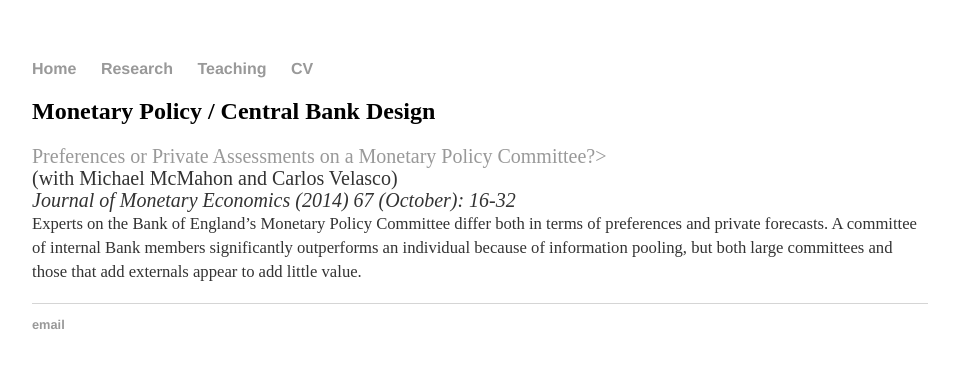
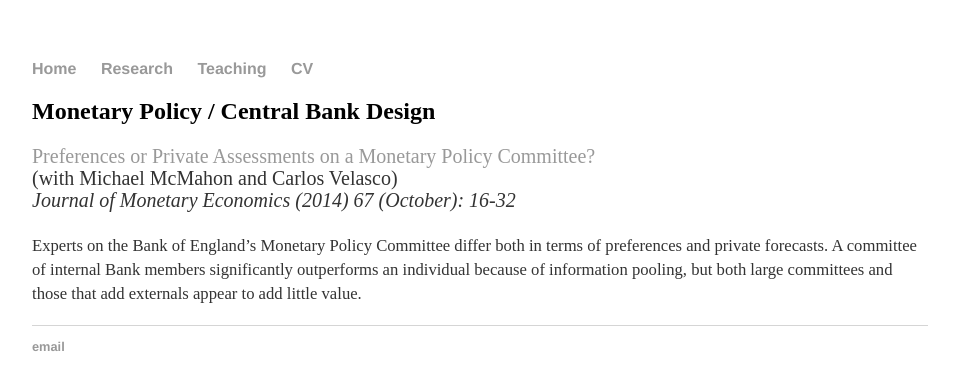
Before and after one commit to sekhansen/sekhansen.github.io, a Jekyll site: the page built from research.html, in a window 1280 px wide. Shown: the top 390 px of the page, without its empty margins (160-1119 px from the left). Built offline with Jekyll 4.4.1, drawn with Linux system fonts in a browser that asks for light colours.

```diff
--- a/research.html
+++ b/research.html
@@ -5,8 +5,8 @@ title: research
 <h2>Monetary Policy / Central Bank Design </h2>
 
 <p>
-<a href="http://www.sciencedirect.com/science/article/pii/S0304393214000841"> Preferences or Private Assessments on a Monetary Policy Committee?></a>
+<a href="http://www.sciencedirect.com/science/article/pii/S0304393214000841"> Preferences or Private Assessments on a Monetary Policy Committee?</a>
 <br>(with Michael McMahon and Carlos Velasco)
-  <br><i>Journal of Monetary Economics (2014) 67 (October): 16-32</i>
-<br><small>Experts on the Bank of England’s Monetary Policy Committee differ both in terms of preferences and private forecasts.  A committee of internal Bank members significantly outperforms an individual because of information pooling, but both large committees and those that add externals appear to add little value.</small>
+<br><i>Journal of Monetary Economics (2014) 67 (October): 16-32</i>
+<br><br><small>Experts on the Bank of England’s Monetary Policy Committee differ both in terms of preferences and private forecasts.  A committee of internal Bank members significantly outperforms an individual because of information pooling, but both large committees and those that add externals appear to add little value.</small>
 </p>
```
